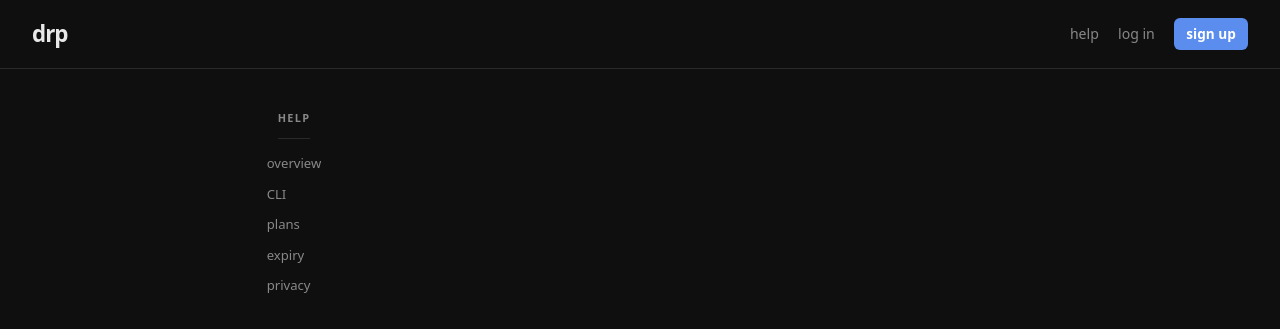
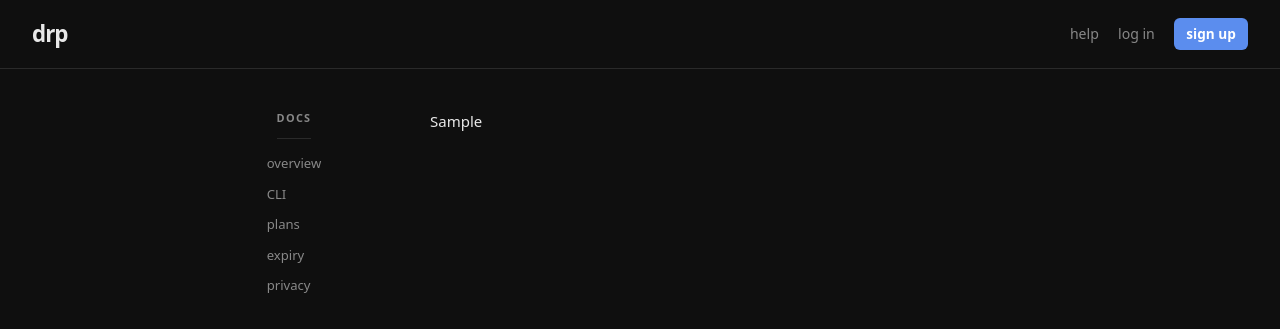
Before and after one commit to Vic-Nas/drp, a Django app: template project/templates/help/index.html in a window 1280 px wide. Shown: the top 329 px of the page. Run offline with Django 5.2, Linux system fonts and the light colour scheme; the template is opened without the code that fills it: most values are stand-ins (such as "Sample title", 1, 10 or a date in 2020).

Commit message:
fix help overview: render README.md, extend help/base.html for nav

```diff
--- a/project/templates/help/index.html
+++ b/project/templates/help/index.html
@@ -1,27 +1,6 @@
-{% extends 'base.html' %}
-{% load static %}
+{% extends 'help/base.html' %}
+{% block title %}drp — help{% endblock %}
 
-{% block extra_css %}
-<link rel="stylesheet" href="{% static 'css/help.css' %}">
+{% block help_content %}
+{{ readme_html|safe }}
 {% endblock %}
-
-{% block content %}
-<div class="help-wrap">
-
-  <nav class="help-sidenav">
-    <a href="{% url 'help_index' %}" class="help-sidenav-title">help</a>
-    <div class="help-sidenav-links">
-      <a href="{% url 'help_index' %}"   {% if request.resolver_match.url_name == 'help_index'   %}class="active"{% endif %}>overview</a>
-      <a href="{% url 'help_cli' %}"     {% if request.resolver_match.url_name == 'help_cli'     %}class="active"{% endif %}>CLI</a>
-      <a href="{% url 'help_plans' %}"   {% if request.resolver_match.url_name == 'help_plans'   %}class="active"{% endif %}>plans</a>
-      <a href="{% url 'help_expiry' %}"  {% if request.resolver_match.url_name == 'help_expiry'  %}class="active"{% endif %}>expiry</a>
-      <a href="{% url 'help_privacy' %}" {% if request.resolver_match.url_name == 'help_privacy' %}class="active"{% endif %}>privacy</a>
-    </div>
-  </nav>
-
-  <article class="help-content">
-    {% block help_content %}{% endblock %}
-  </article>
-
-</div>
-{% endblock %}
--- a/requirements.txt
+++ b/requirements.txt
@@ -7,3 +7,4 @@ requests
 psycopg2-binary>=2.9
 resend
 boto3
+markdown
```
Also changed, not shown: help/views.py (+15 -1 lines).
